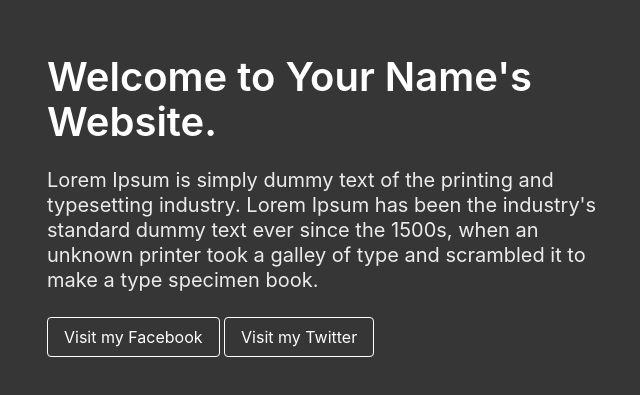
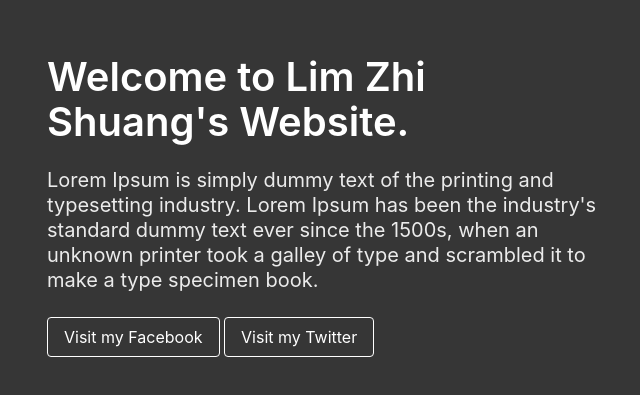
Before and after one commit to PororoShuang/LimZhiShuang.github.io, a plain HTML site: page index.html in a window 1280 px wide. Shown: the part 195-590 px from the top of the page, without its empty margins (311-951 px from the left). Drawn offline with nearby package versions, Linux system fonts and the light colour scheme.

Commit message:
Update index.html

```diff
--- a/index.html
+++ b/index.html
@@ -1,7 +1,7 @@
 <!DOCTYPE html>
 <html>
     <head>
-        <title>Your Name's Website</title>
+        <title>Lim Zhi Shuang's Website</title>
         <link rel="stylesheet"
             href="https://cdn.jsdelivr.net/npm/bulma@0.9.2/css/bulma.min.css">
         <meta name="viewport" content="width=device-width, initial-scale=1">
@@ -13,7 +13,7 @@
             <div class="columns is-vcentered is-centered">
                 <div class="column is-6">
                     <div class="block">
-                        <h1 class="title is-2">Welcome to Your Name's Website.</h1>
+                        <h1 class="title is-2">Welcome to Lim Zhi Shuang's Website.</h1>
                     </div>
                     <div class="block">
                         <h2 class="subtitle">Lorem Ipsum is simply dummy text of the printing and typesetting industry. Lorem Ipsum has been the industry's standard dummy text ever since the 1500s, when an unknown printer took a galley of type and scrambled it to make a type specimen book.<br>
```
